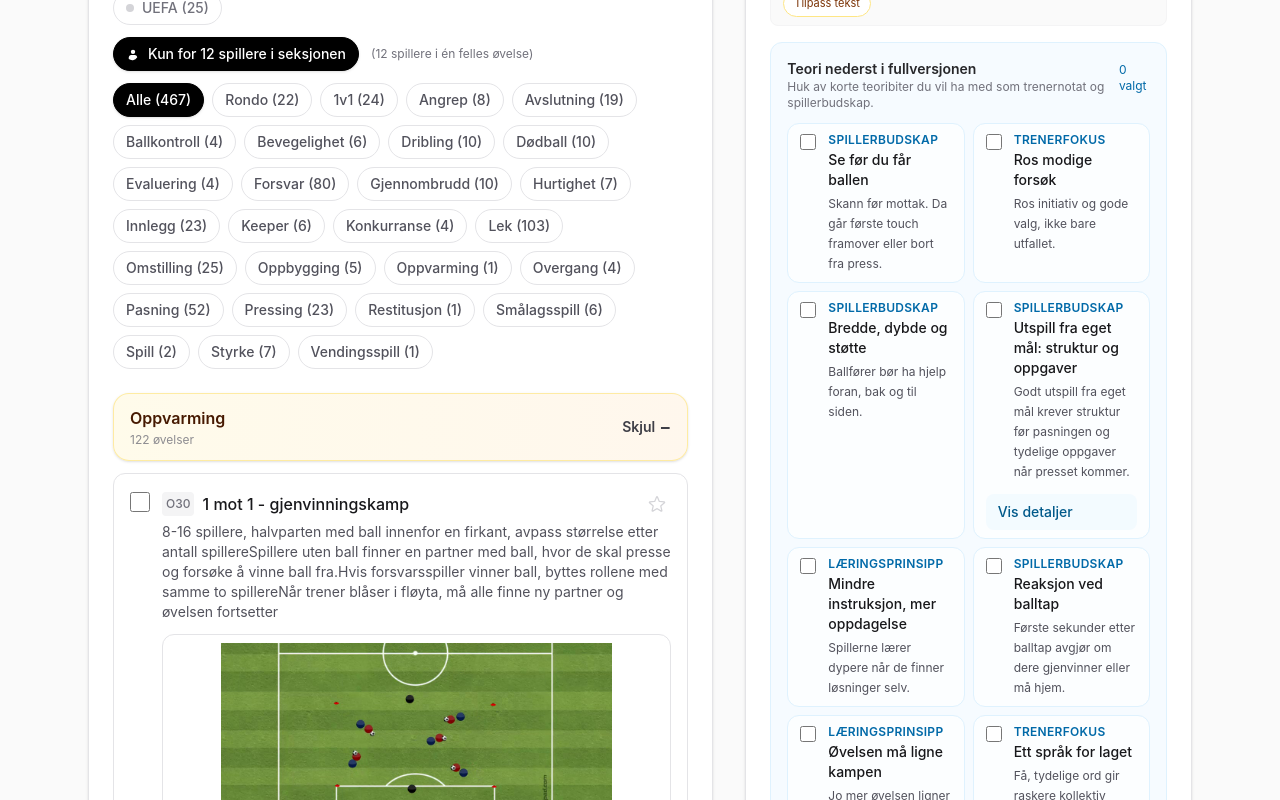
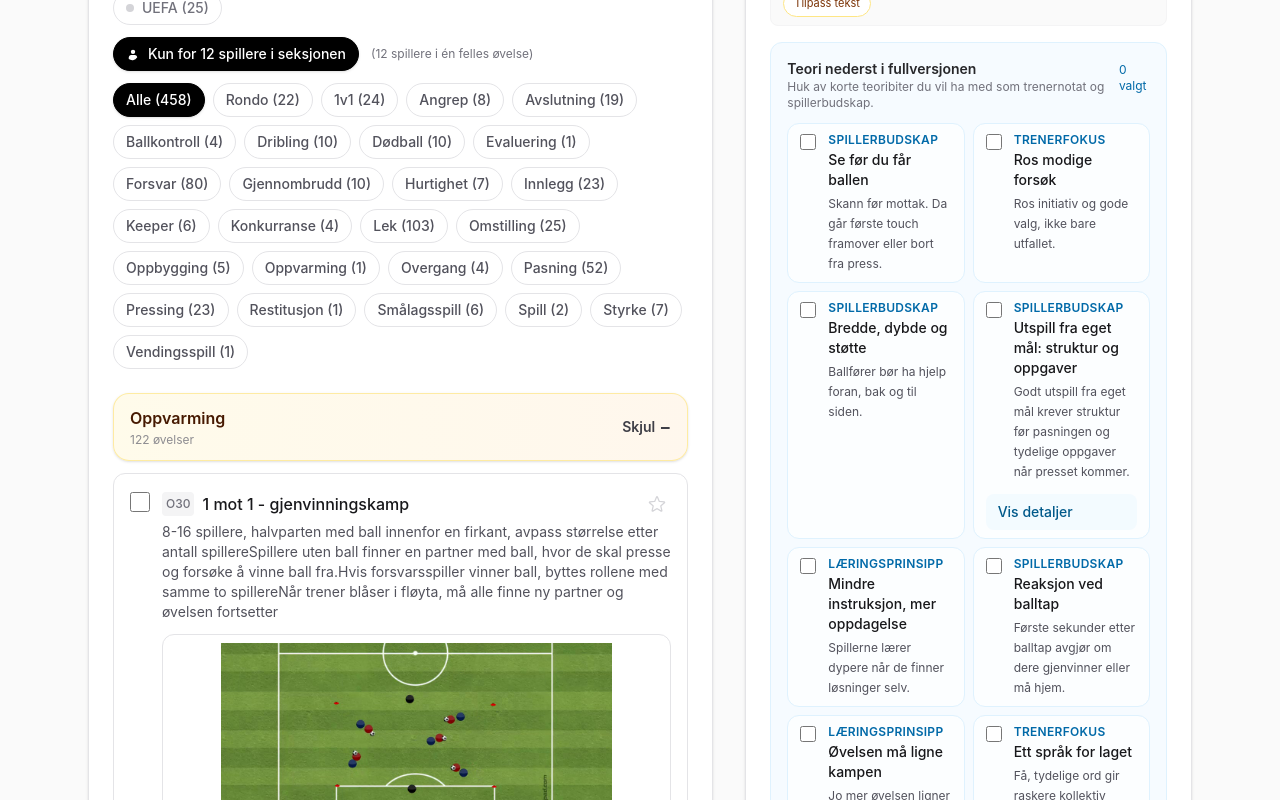
Before and after one commit to toro68/treninger, a Next.js app: page / in a window 1280 px wide. Shown: the part 960-1760 px from the top of the page. Built offline with nearby package versions, Linux system fonts and the light colour scheme.

Commit message:
Remove cooldown stretching and evaluation exercises

```diff
--- a/src/data/exercises.ts
+++ b/src/data/exercises.ts
@@ -748,213 +748,6 @@ export const exercises: ExerciseData[] = [
     ],
   },
   {
-    id: "stretch-lar",
-    exerciseNumber: 39,
-    name: "Tøyning lår",
-    category: "cooldown",
-    duration: 5,
-    playersMin: 1,
-    playersMax: 30,
-    theme: "bevegelighet",
-    equipment: [],
-    description:
-      "Statisk tøyning av lårets fremside (quadriceps) og bakside (hamstrings). Hold hver stilling i 20-30 sekunder.",
-    coachingPoints: [
-      "Tøy til du kjenner et lett ubehag, ikke smerte",
-      "Hold stillingen rolig uten å vippe",
-      "Pust rolig og dypt",
-    ],
-    variations: [
-      "Liggende hamstring stretch",
-      "Stående quad stretch med støtte",
-      "Partnertøyning for dypere stretch",
-    ],
-  },
-  {
-    id: "stretch-legger",
-    exerciseNumber: 40,
-    name: "Tøyning legger",
-    category: "cooldown",
-    duration: 5,
-    playersMin: 1,
-    playersMax: 30,
-    theme: "bevegelighet",
-    equipment: [],
-    description:
-      "Tøyning av leggmuskulatur (gastrocnemius og soleus). Viktig for å forebygge cramper og skader.",
-    coachingPoints: [
-      "Hold hæl i bakken",
-      "Strekk bakre bein helt",
-      "Lene deg fremover mot vegg",
-    ],
-    variations: [
-      "Stående leggstretch mot vegg",
-      "Trapp-stretch for akillessenen",
-      "Sittende tå-trekk med håndkle",
-    ],
-  },
-  {
-    id: "stretch-lysk",
-    exerciseNumber: 41,
-    name: "Tøyning lysk",
-    category: "cooldown",
-    duration: 5,
-    playersMin: 1,
-    playersMax: 30,
-    theme: "bevegelighet",
-    equipment: [],
-    description:
-      "Tøyning av lyske og hoftemuskulatur. Viktig område for fotballspillere som ofte er stram.",
-    coachingPoints: [
-      "Sitt med rett rygg",
-      "Press knærne forsiktig ned",
-      "Ikke vipp frem og tilbake",
-    ],
-    variations: [
-      "Sommerfugl-stretch (butterfly)",
-      "Lungestretch for hofteflexor",
-      "Pigeon pose fra yoga",
-    ],
-  },
-  {
-    id: "stretch-helkropp",
-    exerciseNumber: 42,
-    name: "Helkropps-stretch",
-    category: "cooldown",
-    duration: 8,
-    playersMin: 1,
-    playersMax: 30,
-    theme: "bevegelighet",
-    equipment: [],
-    description:
-      "Komplett tøyerutine som går gjennom alle store muskelgrupper. Ideell avslutning på treningen.",
-    coachingPoints: [
-      "Roter systematisk gjennom kroppen",
-      "Hold hver posisjon 20-30 sekunder",
-      "Avslutt med dype åndedrag",
-    ],
-    variations: [
-      "Legg til yoga-elementer",
-      "Partnertøyning i par",
-      "Fokuser på problemområder",
-    ],
-  },
-  {
-    id: "mobility-circuit",
-    exerciseNumber: 43,
-    name: "Mobilitets-sirkuit",
-    category: "cooldown",
-    duration: 6,
-    playersMin: 1,
-    playersMax: 30,
-    theme: "bevegelighet",
-    equipment: [],
-    description:
-      "Dynamisk mobilitet gjennom hofter, ankler og skuldre. Fokus på bevegelseskvalitet.",
-    coachingPoints: [
-      "Kontrollerte bevegelser gjennom full range",
-      "Hold god kroppsholdning",
-      "Gradvis øk bevegelsesutslaget",
-    ],
-    variations: [
-      "90/90 hip stretch",
-      "Ankle circles og dorsifleksjon",
-      "World's greatest stretch",
-    ],
-  },
-  {
-    id: "foam-rolling",
-    exerciseNumber: 44,
-    name: "Foam rolling",
-    category: "cooldown",
-    duration: 6,
-    playersMin: 1,
-    playersMax: 30,
-    theme: "bevegelighet",
-    equipment: ["foam roller"],
-    description:
-      "Selvmassasje med foam roller for restitusjon. Fokus på IT-bånd, quads, hamstrings og legger.",
-    coachingPoints: [
-      "Rull sakte over muskulaturen",
-      "Stopp på ømme punkter i 20-30 sek",
-      "Unngå direkte på ledd og ben",
-    ],
-    variations: [
-      "Bruk tennisball på mindre områder",
-      "Dobbel foam roller for ryggen",
-      "Partner-assistert rolling",
-    ],
-  },
-  {
-    id: "evaluering-kort",
-    exerciseNumber: 45,
-    name: "Rask evaluering",
-    category: "cooldown",
-    duration: 5,
-    playersMin: 1,
-    playersMax: 30,
-    theme: "evaluering",
-    equipment: [],
-    description:
-      "Kort evalueringsrunde der spillere og trenere deler umiddelbare tanker om økten. Fokus på læring.",
-    coachingPoints: [
-      "Gi rom for ærlige tilbakemeldinger",
-      "Spør åpne spørsmål",
-      "Oppsummer nøkkelpunkter",
-    ],
-    variations: [
-      "Tommel opp/ned/midt på intensitet",
-      "Hva lærte du i dag?",
-      "En ting å ta med til neste trening",
-    ],
-  },
-  {
-    id: "evaluering-detaljert",
-    exerciseNumber: 46,
-    name: "Grundig evaluering",
-    category: "cooldown",
-    duration: 10,
-    playersMin: 1,
-    playersMax: 30,
-    theme: "evaluering",
-    equipment: [],
-    description:
-      "Strukturert gjennomgang av treningsøkten med fokus på hva som fungerte og hva som kan forbedres.",
-    coachingPoints: [
-      "La spillerne snakke først",
-      "Noter ned tilbakemeldinger",
-      "Knytt tilbake til treningsmål",
-    ],
-    variations: [
-      "Små grupper diskuterer før plenum",
-      "Anonyme tilbakemeldinger på lapp",
-      "Video-gjennomgang av situasjoner",
-    ],
-  },
-  {
-    id: "evaluering-spillere",
-    exerciseNumber: 47,
-    name: "Spillerevaluering",
-    category: "cooldown",
-    duration: 8,
-    playersMin: 5,
-    playersMax: 30,
-    theme: "evaluering",
-    equipment: [],
-    description:
-      "Spillerne diskuterer treninga i grupper og presenterer synspunkter. Trener lytter og noterer.",
-    coachingPoints: [
-      "Unngå å forsvare øvelsesvalg",
-      "Still oppfølgingsspørsmål",
-      "Verdsett spillernes innsikt",
-    ],
-    variations: [
-      "Hva gjorde vi bra? Hva kan forbedres?",
-      "Skala 1-10 på ulike elementer",
-      "Hvordan føltes intensiteten?",
-    ],
-  },
-  {
     id: "evaluering-teambuilding",
     exerciseNumber: 48,
     name: "Evaluering og lagbygging",
```
